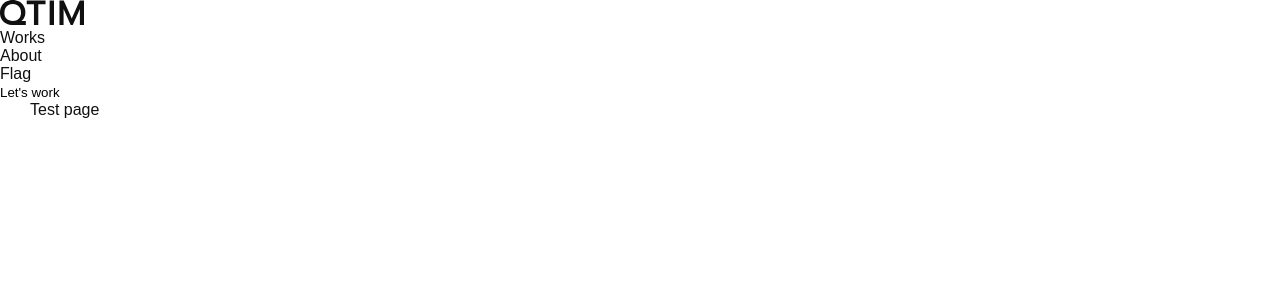
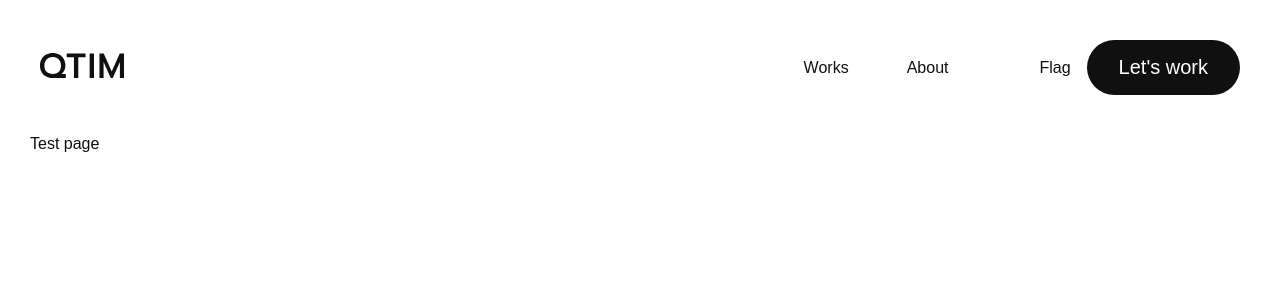
Before and after one commit to Marat-Akhalov/q-tim-test, a Nuxt app: page / in a window 1280 px wide. Shown: the top 300 px of the page. Built offline with nearby package versions, Linux system fonts and the light colour scheme.

Commit message:
feat: add base styles to the header

```diff
--- a/components/AppHeader.vue
+++ b/components/AppHeader.vue
@@ -46,4 +46,37 @@
   </header>
 </template>
 
-<style scoped lang="scss"></style>
+<style scoped lang="scss">
+.header {
+  display: flex;
+  align-items: center;
+  padding: 40px 40px;
+
+  &__logo {
+    margin-right: auto;
+  }
+
+  &__nav {
+    margin-right: 91px;
+  }
+
+  &__language {
+    margin-right: 16px;
+  }
+
+  &__action-btn {
+    border-radius: 999px;
+    padding: 16px 32px;
+    font-size: 20px;
+    color: #fff;
+    background-color: var(--clr-text);
+  }
+}
+
+.nav {
+  &__list {
+    display: flex;
+    gap: 58px;
+  }
+}
+</style>
```
